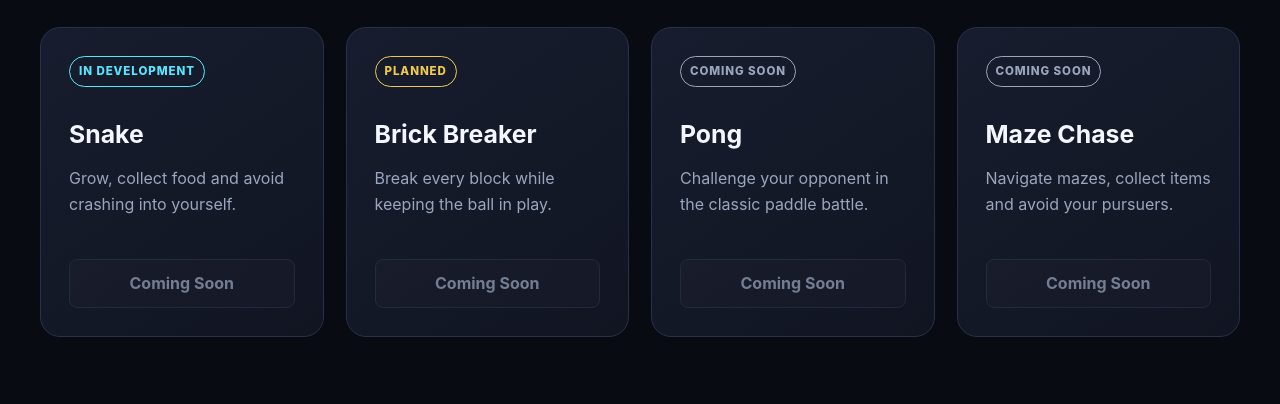
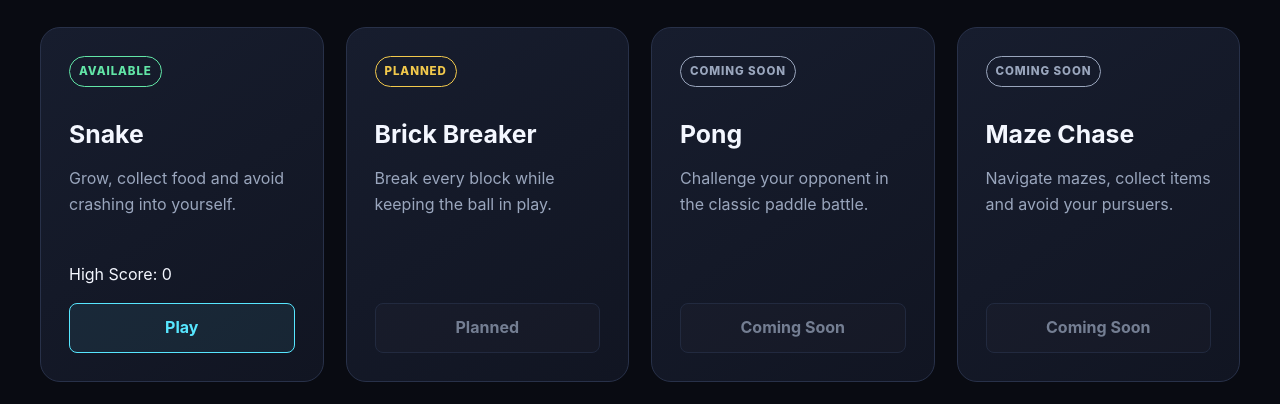
Before and after one commit to Luis-O-Arce17/oz-arcade, a plain HTML site: page index.html in a window 1280 px wide. Shown: the part 548-952 px from the top of the page. Drawn offline with Linux system fonts and the light colour scheme.

Commit message:
feat: integrate Snake into arcade catalog

```diff
--- a/css/main.css
+++ b/css/main.css
@@ -443,4 +443,13 @@ button.play-button {
 
         padding: 22px;
     }
+
+    .game-high-score {
+    margin: 0 0 22px;
+
+    color: var(--text-primary);
+
+    font-size: 0.9rem;
+    font-weight: 700;
+    }
 }
--- a/js/catalog.js
+++ b/js/catalog.js
@@ -1,4 +1,10 @@
-const LANGUAGE_STORAGE_KEY = "ozarcade_language";
+const LANGUAGE_STORAGE_KEY =
+    "ozarcade_language";
+
+const HIGH_SCORE_KEYS = {
+    snake: "ozarcade_snake_highscore"
+};
+
 
 const games = [
     {
@@ -8,7 +14,7 @@ const games = [
             en: "Grow, collect food and avoid crashing into yourself.",
             es: "Crece, recoge comida y evita chocar contra ti mismo."
         },
-        status: "in-development",
+        status: "available",
         path: "games/snake/index.html"
     },
     {
@@ -43,146 +49,370 @@ const games = [
     }
 ];
 
+
 const translations = {
     en: {
-        tagline: "Classic games. Built for the web.",
-        heroLabel: "ARCADE COLLECTION",
-        heroTitle: "Choose your game",
+        tagline:
+            "Classic games. Built for the web.",
+
+        heroLabel:
+            "ARCADE COLLECTION",
+
+        heroTitle:
+            "Choose your game",
+
         heroDescription:
             "Play classic-inspired games directly in your browser.",
-        catalogTitle: "Games",
+
+        catalogTitle:
+            "Games",
+
         catalogDescription:
             "New titles will be added as OzArcade grows.",
-        footerText: "Browser Arcade",
 
-        available: "Available",
-        inDevelopment: "In Development",
-        planned: "Planned",
-        comingSoon: "Coming Soon",
-        play: "Play",
+        footerText:
+            "Browser Arcade",
 
-        changeLanguage: "Change language to Spanish"
+        available:
+            "Available",
+
+        inDevelopment:
+            "In Development",
+
+        planned:
+            "Planned",
+
+        comingSoon:
+            "Coming Soon",
+
+        play:
+            "Play",
+
+        highScore:
+            "High Score",
+
+        changeLanguage:
+            "Change language to Spanish"
     },
 
     es: {
-        tagline: "Juegos clásicos. Hechos para la web.",
-        heroLabel: "COLECCIÓN ARCADE",
-        heroTitle: "Elige tu juego",
+        tagline:
+            "Juegos clásicos. Hechos para la web.",
+
+        heroLabel:
+            "COLECCIÓN ARCADE",
+
+        heroTitle:
+            "Elige tu juego",
+
         heroDescription:
             "Juega títulos inspirados en clásicos directamente desde tu navegador.",
-        catalogTitle: "Juegos",
+
+        catalogTitle:
+            "Juegos",
+
         catalogDescription:
             "Se añadirán nuevos títulos a medida que OzArcade crezca.",
-        footerText: "Arcade para navegador",
 
-        available: "Disponible",
-        inDevelopment: "En desarrollo",
-        planned: "Planeado",
-        comingSoon: "Próximamente",
-        play: "Jugar",
+        footerText:
+            "Arcade para navegador",
 
-        changeLanguage: "Cambiar idioma a inglés"
+        available:
+            "Disponible",
+
+        inDevelopment:
+            "En desarrollo",
+
+        planned:
+            "Planeado",
+
+        comingSoon:
+            "Próximamente",
+
+        play:
+            "Jugar",
+
+        highScore:
+            "Récord",
+
+        changeLanguage:
+            "Cambiar idioma a inglés"
     }
 };
 
-const catalogElement = document.querySelector("#game-catalog");
-const languageButton = document.querySelector("#language-toggle");
+
+const catalogElement =
+    document.querySelector("#game-catalog");
+
+const languageButton =
+    document.querySelector("#language-toggle");
+
+
+const savedLanguage =
+    localStorage.getItem(
+        LANGUAGE_STORAGE_KEY
+    );
 
 let currentLanguage =
-    localStorage.getItem(LANGUAGE_STORAGE_KEY) || "en";
+    savedLanguage === "es"
+        ? "es"
+        : "en";
+
+
+function getGameHighScore(gameId) {
+    const storageKey =
+        HIGH_SCORE_KEYS[gameId];
+
+    if (!storageKey) {
+        return null;
+    }
+
+    return (
+        Number(
+            localStorage.getItem(
+                storageKey
+            )
+        ) || 0
+    );
+}
+
 
 function getStatusLabel(status) {
     const statusLabels = {
-        available: translations[currentLanguage].available,
-        "in-development": translations[currentLanguage].inDevelopment,
-        planned: translations[currentLanguage].planned,
-        "coming-soon": translations[currentLanguage].comingSoon
+        available:
+            translations[currentLanguage]
+                .available,
+
+        "in-development":
+            translations[currentLanguage]
+                .inDevelopment,
+
+        planned:
+            translations[currentLanguage]
+                .planned,
+
+        "coming-soon":
+            translations[currentLanguage]
+                .comingSoon
     };
 
-    return statusLabels[status] ?? translations[currentLanguage].comingSoon;
+    return (
+        statusLabels[status] ??
+        translations[currentLanguage]
+            .comingSoon
+    );
 }
 
+
 function createGameCard(game) {
-    const card = document.createElement("article");
-    card.classList.add("game-card");
-    card.dataset.gameId = game.id;
+    const card =
+        document.createElement(
+            "article"
+        );
 
-    const status = document.createElement("span");
-    status.classList.add("game-status", `status-${game.status}`);
-    status.textContent = getStatusLabel(game.status);
+    card.classList.add(
+        "game-card"
+    );
 
-    const title = document.createElement("h3");
-    title.classList.add("game-title");
-    title.textContent = game.title;
+    card.dataset.gameId =
+        game.id;
 
-    const description = document.createElement("p");
-    description.classList.add("game-description");
-    description.textContent = game.description[currentLanguage];
 
-    card.append(status, title, description);
+    const status =
+        document.createElement(
+            "span"
+        );
 
-    if (game.status === "available") {
-        const playLink = document.createElement("a");
+    status.classList.add(
+        "game-status",
+        `status-${game.status}`
+    );
 
-        playLink.classList.add("play-button");
-        playLink.href = game.path;
-        playLink.textContent = translations[currentLanguage].play;
+    status.textContent =
+        getStatusLabel(
+            game.status
+        );
 
-        card.append(playLink);
+
+    const title =
+        document.createElement(
+            "h3"
+        );
+
+    title.classList.add(
+        "game-title"
+    );
+
+    title.textContent =
+        game.title;
+
+
+    const description =
+        document.createElement(
+            "p"
+        );
+
+    description.classList.add(
+        "game-description"
+    );
+
+    description.textContent =
+        game.description[
+            currentLanguage
+        ];
+
+
+    card.append(
+        status,
+        title,
+        description
+    );
+
+
+    const highScore =
+        getGameHighScore(
+            game.id
+        );
+
+    if (highScore !== null) {
+        const highScoreText =
+            document.createElement(
+                "p"
+            );
+
+        highScoreText.classList.add(
+            "game-high-score"
+        );
+
+        highScoreText.textContent =
+            `${translations[currentLanguage].highScore}: ${highScore}`;
+
+        card.append(
+            highScoreText
+        );
+    }
+
+
+    if (
+        game.status ===
+        "available"
+    ) {
+        const playLink =
+            document.createElement(
+                "a"
+            );
+
+        playLink.classList.add(
+            "play-button"
+        );
+
+        playLink.href =
+            game.path;
+
+        playLink.textContent =
+            translations[
+                currentLanguage
+            ].play;
+
+        card.append(
+            playLink
+        );
     } else {
-        const unavailableButton = document.createElement("button");
+        const unavailableButton =
+            document.createElement(
+                "button"
+            );
 
-        unavailableButton.classList.add("play-button");
-        unavailableButton.type = "button";
-        unavailableButton.disabled = true;
+        unavailableButton.classList.add(
+            "play-button"
+        );
+
+        unavailableButton.type =
+            "button";
+
+        unavailableButton.disabled =
+            true;
+
         unavailableButton.textContent =
-            translations[currentLanguage].comingSoon;
+            getStatusLabel(
+                game.status
+            );
 
-        card.append(unavailableButton);
+        card.append(
+            unavailableButton
+        );
     }
+
 
     return card;
 }
+
 
 function renderCatalog() {
     catalogElement.replaceChildren();
 
     games.forEach((game) => {
-        const card = createGameCard(game);
-        catalogElement.append(card);
+        const card =
+            createGameCard(
+                game
+            );
+
+        catalogElement.append(
+            card
+        );
     });
 }
 
+
 function updateInterfaceLanguage() {
-    document.documentElement.lang = currentLanguage;
+    document.documentElement.lang =
+        currentLanguage;
 
     const elementsToTranslate =
-        document.querySelectorAll("[data-i18n]");
+        document.querySelectorAll(
+            "[data-i18n]"
+        );
 
-    elementsToTranslate.forEach((element) => {
-        const translationKey = element.dataset.i18n;
-        const translatedText =
-            translations[currentLanguage][translationKey];
+    elementsToTranslate.forEach(
+        (element) => {
+            const translationKey =
+                element.dataset.i18n;
 
-        if (translatedText) {
-            element.textContent = translatedText;
+            const translatedText =
+                translations[
+                    currentLanguage
+                ][translationKey];
+
+            if (translatedText) {
+                element.textContent =
+                    translatedText;
+            }
         }
-    });
+    );
+
 
     languageButton.textContent =
-        currentLanguage === "en" ? "ES" : "EN";
+        currentLanguage === "en"
+            ? "ES"
+            : "EN";
 
     languageButton.setAttribute(
         "aria-label",
-        translations[currentLanguage].changeLanguage
+        translations[
+            currentLanguage
+        ].changeLanguage
     );
+
 
     renderCatalog();
 }
 
+
 function changeLanguage() {
     currentLanguage =
-        currentLanguage === "en" ? "es" : "en";
+        currentLanguage === "en"
+            ? "es"
+            : "en";
 
     localStorage.setItem(
         LANGUAGE_STORAGE_KEY,
@@ -192,6 +422,17 @@ function changeLanguage() {
     updateInterfaceLanguage();
 }
 
-languageButton.addEventListener("click", changeLanguage);
+
+languageButton.addEventListener(
+    "click",
+    changeLanguage
+);
+
+
+window.addEventListener(
+    "pageshow",
+    renderCatalog
+);
+
 
 updateInterfaceLanguage();
```
